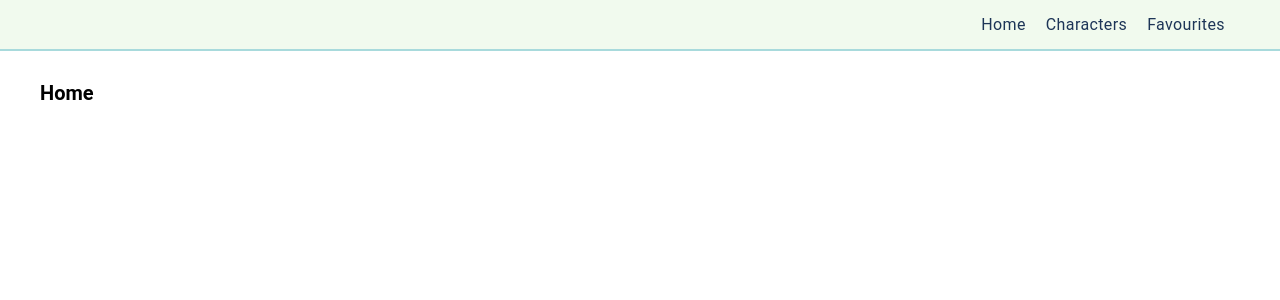
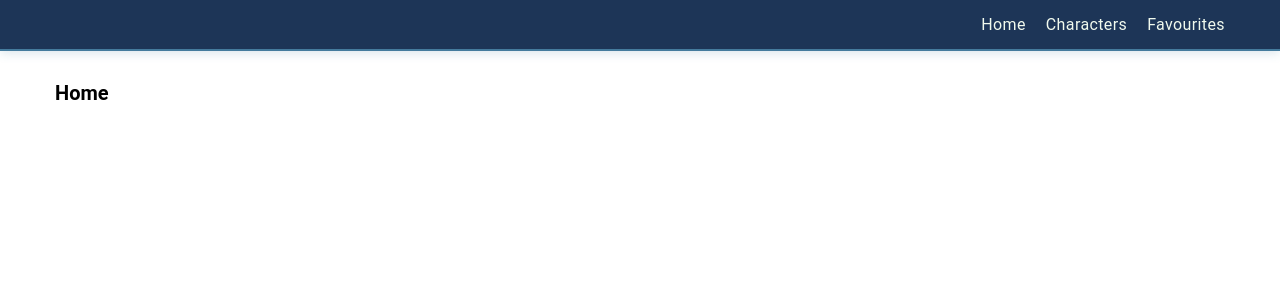
Before and after one commit to lyczkodominik/star-wars-characters-viewer, a Nuxt app: page / in a window 1280 px wide. Shown: the top 300 px of the page. Built offline with nearby package versions, Linux system fonts and the light colour scheme.

Commit message:
style header

```diff
--- a/components/Header.vue
+++ b/components/Header.vue
@@ -24,8 +24,9 @@
     right: 0;
     z-index: 402;
     position: fixed;
-    border-bottom: 2px solid $c3;
-    background: $c4;
+    border-bottom: 2px solid $c2;
+    background: $c1;
+    box-shadow: 0 2px 10px rgba($c2, 0.2);
 
     > div.container {
       display: flex;
--- a/layouts/default.vue
+++ b/layouts/default.vue
@@ -48,11 +48,12 @@
             margin-right: auto;
             width: 1200px;
             max-width: 100%;
+            box-sizing: border-box;
           }
 
           a {
             font-size: 1.4rem;
-            color: $c1;
+            color: $c4;
             text-transform: unset;
             text-decoration: none;
             cursor: pointer;
@@ -62,7 +63,7 @@
             transition: color .3s;
 
             &:hover, &.active {
-              color: $c5;
+              color: $c3;
             }
           }
         }
```
